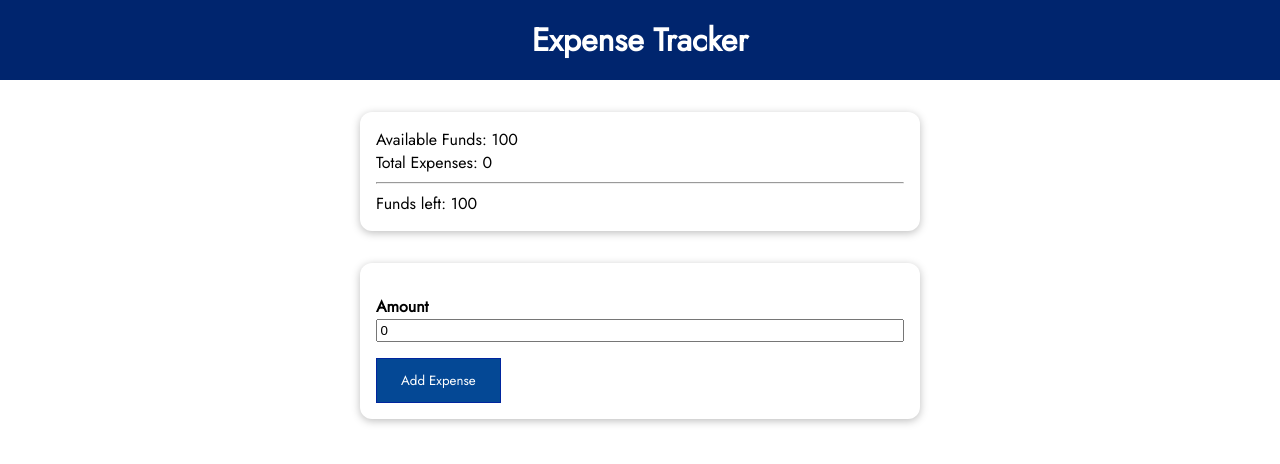
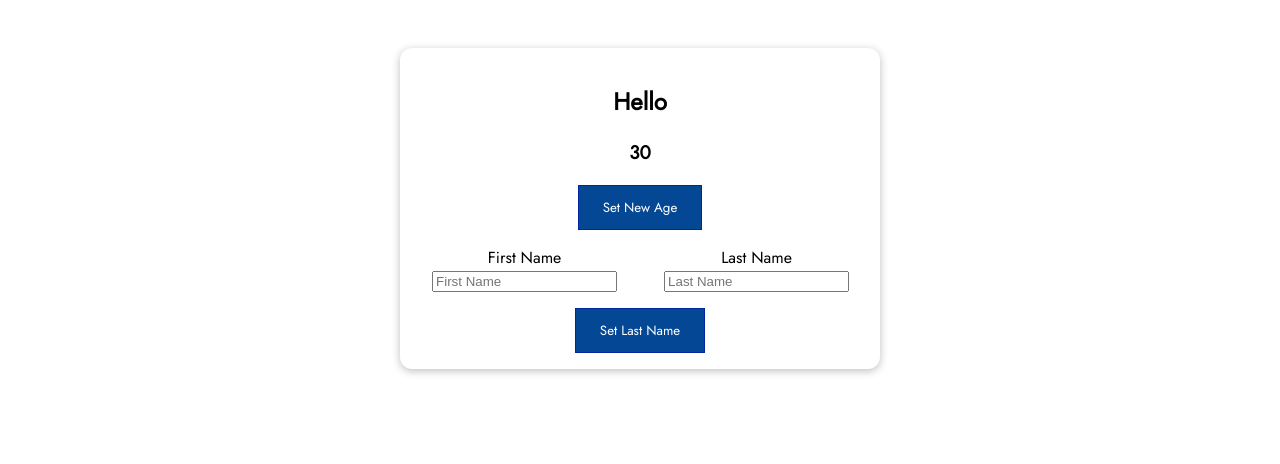
Before and after one commit to nzkks/vuejs-project, a Vue app: page /teams in a window 1280 px wide. Shown: the top 464 px of the page. Built offline with nearby package versions, Linux system fonts and the light colour scheme.

Commit message:
Composition API: update data ref using template ref

```diff
--- a/src/App.vue
+++ b/src/App.vue
@@ -12,18 +12,18 @@
   <!-- <AnimationsAndTransitions /> -->
   <!-- <VuexExample /> -->
   <!-- <MiniShop /> -->
-  <!-- <CompositionBasic /> -->
+  <CompositionBasic />
   <!-- <CourseGoalsOptionsAPI /> -->
   <!-- <CourseGoalsCompositionAPI /> -->
-  <BasicExpenseTracker />
+  <!-- <BasicExpenseTracker /> -->
 </template>
 
 <script>
-import BasicExpenseTracker from './projects/compositionBasic/BasicExpenseTracker.vue';
+// import BasicExpenseTracker from './projects/compositionBasic/BasicExpenseTracker.vue';
 // import CourseGoalsCompositionAPI from './projects/compositionBasic/CourseGoalsCompositionAPI.vue';
 // import CourseGoalsOptionsAPI from './projects/compositionBasic/CourseGoalsOptionsAPI.vue';
 
-// import CompositionBasic from './projects/compositionBasic/CompositionBasic.vue';
+import CompositionBasic from './projects/compositionBasic/CompositionBasic.vue';
 
 // import MiniShop from './projects/miniShop/MiniShop.vue';
 
@@ -45,10 +45,10 @@ import BasicExpenseTracker from './projects/compositionBasic/BasicExpenseTracker
 
 export default {
   components: {
-    BasicExpenseTracker,
+    // BasicExpenseTracker,
     // CourseGoalsCompositionAPI,
     // CourseGoalsOptionsAPI,
-    // CompositionBasic,
+    CompositionBasic,
     // MiniShop,
     // UserBadges
     // DynamicComponents,
--- a/src/projects/compositionBasic/CompositionBasic.vue
+++ b/src/projects/compositionBasic/CompositionBasic.vue
@@ -4,12 +4,15 @@ import { ref, computed, watch } from 'vue';
 // data
 const firstName = ref('');
 const lastName = ref('');
+const lastNameInput = ref(null);
 const age = ref(30);
 
 // computed
 const fullName = computed(() => `${firstName.value} ${lastName.value}`);
 
 // methods
+const setLastName = () => (lastName.value = lastNameInput.value.value); // first .value is the value of the ref (input), second .value is the value property of the input element object
+
 const setNewAge = () => (age.value += 1);
 
 // watch
@@ -31,9 +34,10 @@ watch([age, fullName], (newValues, oldValues) => {
       </div>
       <div>
         <label for="lastName">Last Name</label
-        ><input type="text" id="lastName" name="lastName" placeholder="Last Name" v-model="lastName" />
+        ><input type="text" id="lastName" name="lastName" placeholder="Last Name" ref="lastNameInput" />
       </div>
     </div>
+    <base-button @click="setLastName">Set Last Name</base-button>
   </section>
 </template>
 
@@ -61,6 +65,7 @@ body {
 
 .inputContainer {
   margin-top: 1rem;
+  margin-bottom: 1rem;
   display: flex;
   gap: 1rem;
 }
```
